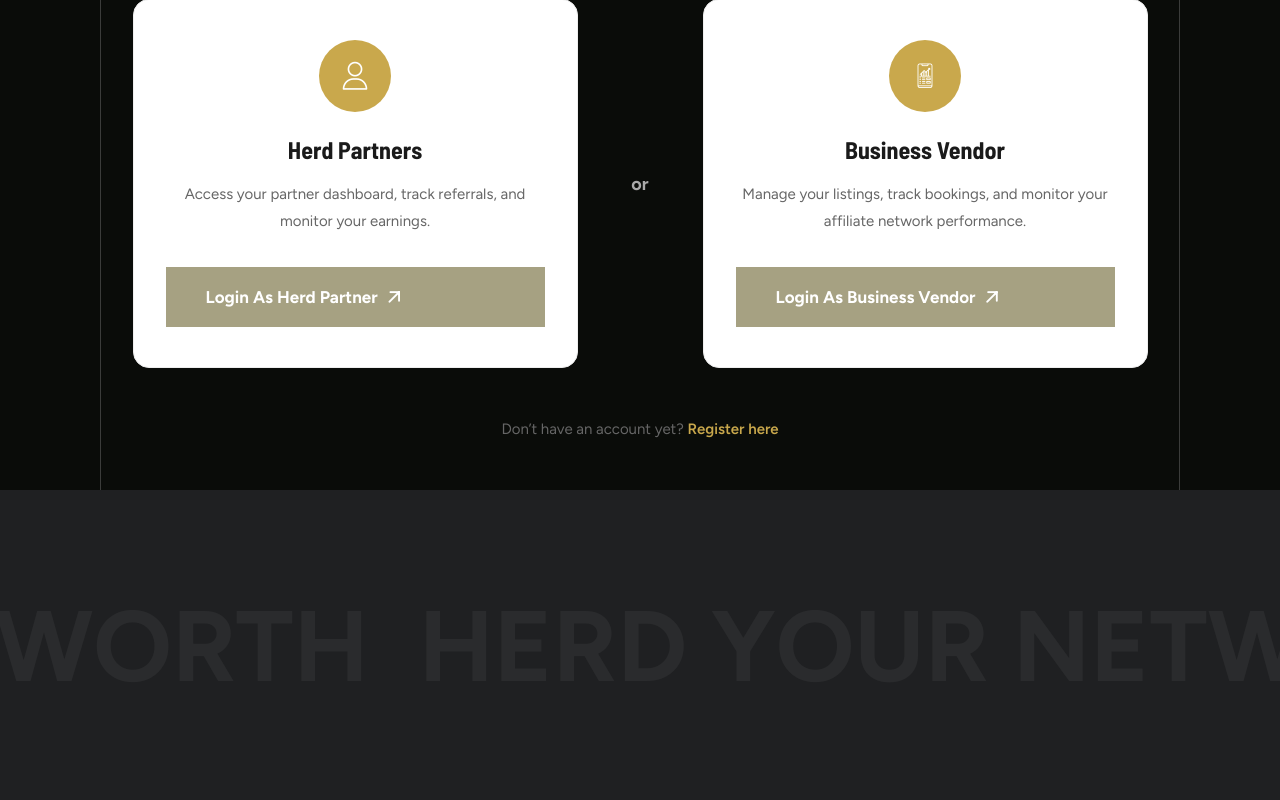
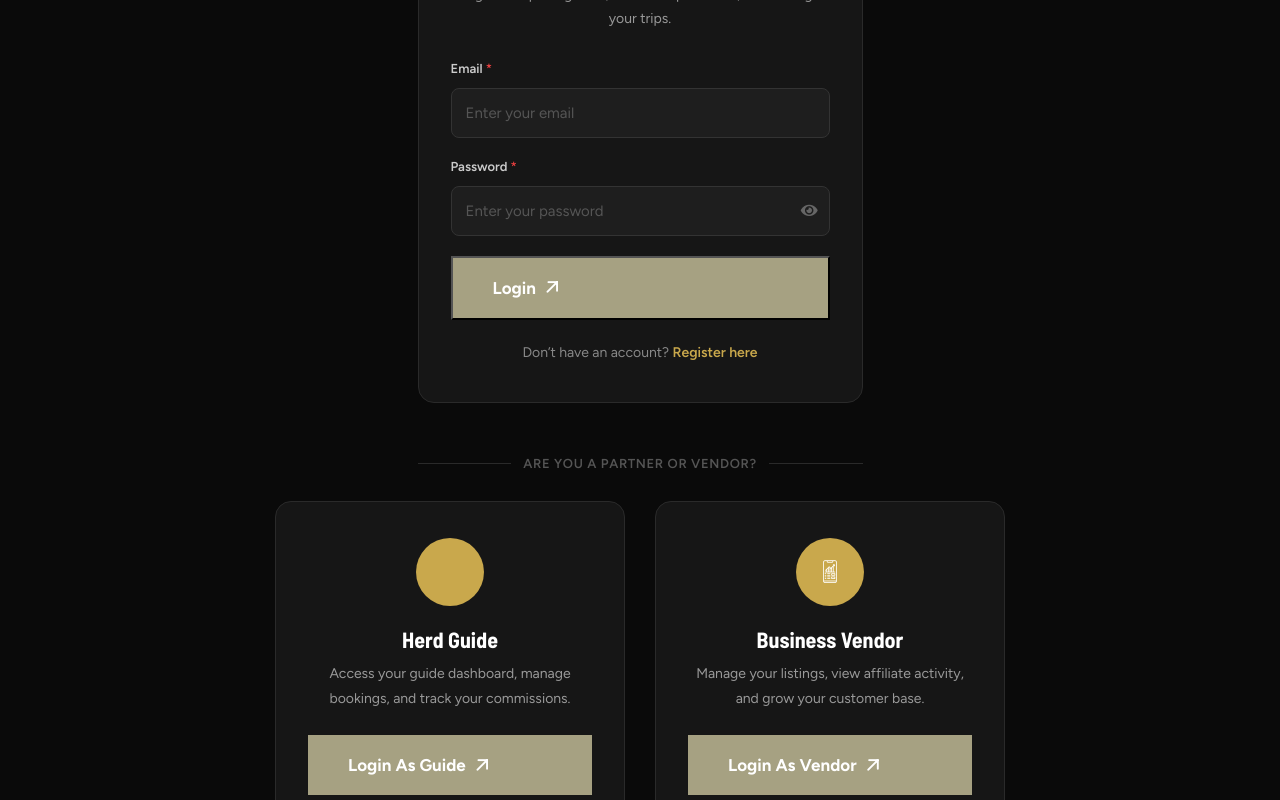
Before and after one commit to jejevj/custherds, a Vue app in the folder frontpublic/: page /login in a window 1280 px wide. Shown: the part 840-1640 px from the top of the page. Built offline with nearby package versions, Linux system fonts and the light colour scheme.

Commit message:
feat: rework Login page — tourist form + vendor/guide external redirect cards

```diff
--- a/frontpublic/src/pages/Login.vue
+++ b/frontpublic/src/pages/Login.vue
@@ -16,55 +16,92 @@
 
       <section class="login-page py-5">
         <div class="container">
-          <div class="row justify-content-center">
-            <div class="col-12 text-center mb-5 wow fadeInDown" data-wow-delay="100ms">
-              <div class="section-title sec-title-animation animation-style2">
-                <h2 class="section-title__title title-animation">Login as</h2>
-                <p class="login-page__subtitle">Choose your account type to continue</p>
+
+          <!-- ── Tourist Login Form ── -->
+          <div class="row justify-content-center mb-5">
+            <div class="col-12 col-lg-5">
+              <div class="lp-card lp-card--form">
+                <div class="lp-card__icon-wrap">
+                  <span class="icon-user"></span>
+                </div>
+                <h3 class="lp-card__title">Tourist / Traveller</h3>
+                <p class="lp-card__desc">Login to explore guides, browse experiences, and manage your trips.</p>
+
+                <form @submit.prevent="submitLogin" class="lp-form">
+                  <div class="lp-form__field">
+                    <label>Email <span class="req">*</span></label>
+                    <input type="email" v-model="form.email" placeholder="Enter your email" required />
+                  </div>
+                  <div class="lp-form__field">
+                    <label>Password <span class="req">*</span></label>
+                    <div class="lp-form__pw-wrap">
+                      <input :type="showPw ? 'text' : 'password'" v-model="form.password" placeholder="Enter your password" required />
+                      <button type="button" class="lp-form__pw-toggle" @click="showPw = !showPw" tabindex="-1">
+                        <i :class="showPw ? 'fa fa-eye-slash' : 'fa fa-eye'"></i>
+                      </button>
                     </div>
                   </div>
 
-            <!-- Herd Partners Login -->
-            <div class="col-md-5 wow fadeInLeft" data-wow-delay="200ms">
-              <div class="login-page__card">
-                <div class="login-page__card-icon">
-                  <span class="icon-user"></span>
+                  <div class="lp-form__status" v-if="loginMsg">
+                    <p :class="loginOk ? 'lp-form__success' : 'lp-form__error'">{{ loginMsg }}</p>
                   </div>
-                <h3 class="login-page__card-title">Herd Partners</h3>
-                <p class="login-page__card-text">Access your partner dashboard, track referrals, and monitor your earnings.</p>
-                <a href="https://www.custherds.com/login" target="_blank" class="thm-btn login-page__btn">
-                  Login as Herd Partner <span class="icon-up-right-arrow"></span>
+
+                  <button type="submit" class="thm-btn lp-form__submit" :disabled="loading">
+                    {{ loading ? 'Logging in…' : 'Login' }}
+                    <span class="icon-up-right-arrow"></span>
+                  </button>
+                </form>
+
+                <p class="lp-card__register">
+                  Don&rsquo;t have an account?
+                  <router-link to="/tourist/register">Register here</router-link>
+                </p>
+              </div>
+            </div>
+          </div>
+
+          <!-- ── Divider ── -->
+          <div class="row justify-content-center mb-4">
+            <div class="col-12 col-lg-5">
+              <div class="lp-divider"><span>Are you a Partner or Vendor?</span></div>
+            </div>
+          </div>
+
+          <!-- ── Vendor & Guide redirect cards ── -->
+          <div class="row justify-content-center g-4">
+            <div class="col-12 col-sm-6 col-lg-4">
+              <div class="lp-card lp-card--redirect">
+                <div class="lp-card__icon-wrap">
+                  <span class="icon-person"></span>
+                </div>
+                <h4 class="lp-card__title">Herd Guide</h4>
+                <p class="lp-card__desc">Access your guide dashboard, manage bookings, and track your commissions.</p>
+                <a
+                  href="https://partners-custherds.ourtestcloud.my.id/guide/login"
+                  class="thm-btn lp-card__btn"
+                >
+                  Login as Guide <span class="icon-up-right-arrow"></span>
                 </a>
               </div>
             </div>
 
-            <!-- Divider -->
-            <div class="col-md-1 d-flex align-items-center justify-content-center wow fadeIn" data-wow-delay="300ms">
-              <div class="login-page__divider">or</div>
-            </div>
-
-            <!-- Business Vendor Login -->
-            <div class="col-md-5 wow fadeInRight" data-wow-delay="200ms">
-              <div class="login-page__card">
-                <div class="login-page__card-icon">
+            <div class="col-12 col-sm-6 col-lg-4">
+              <div class="lp-card lp-card--redirect">
+                <div class="lp-card__icon-wrap">
                   <span class="icon-trading"></span>
                 </div>
-                <h3 class="login-page__card-title">Business Vendor</h3>
-                <p class="login-page__card-text">Manage your listings, track bookings, and monitor your affiliate network performance.</p>
-                <a href="https://www.custherds.com/login" target="_blank" class="thm-btn login-page__btn">
-                  Login as Business Vendor <span class="icon-up-right-arrow"></span>
+                <h4 class="lp-card__title">Business Vendor</h4>
+                <p class="lp-card__desc">Manage your listings, view affiliate activity, and grow your customer base.</p>
+                <a
+                  href="https://partners-custherds.ourtestcloud.my.id/vendor/login"
+                  class="thm-btn lp-card__btn"
+                >
+                  Login as Vendor <span class="icon-up-right-arrow"></span>
                 </a>
               </div>
             </div>
+          </div>
 
-            <!-- No account yet -->
-            <div class="col-12 text-center mt-5 wow fadeInUp" data-wow-delay="400ms">
-              <p class="login-page__register-text">
-                Don&rsquo;t have an account yet?
-                <router-link to="/register" class="login-page__register-link">Register here</router-link>
-              </p>
-            </div>
-          </div>
         </div>
       </section>
 
@@ -78,98 +115,218 @@
 </template>
 
 <script setup>
-import Preloader from '@/components/common/Preloader.vue';
-import ChatPopup from '@/components/common/ChatPopup.vue';
+import { ref } from 'vue';
+import Preloader   from '@/components/common/Preloader.vue';
+import ChatPopup   from '@/components/common/ChatPopup.vue';
 import SidebarWidget from '@/components/common/SidebarWidget.vue';
-import MobileNav from '@/components/common/MobileNav.vue';
+import MobileNav   from '@/components/common/MobileNav.vue';
 import SearchPopup from '@/components/common/SearchPopup.vue';
 import ScrollToTop from '@/components/common/ScrollToTop.vue';
-import HeaderTwo from '@/components/layout/header/HeaderTwo.vue';
-import PageHeader from '@/components/common/PageHeader.vue';
-import Footer1 from '@/components/layout/footer/Footer1.vue';
+import HeaderTwo   from '@/components/layout/header/HeaderTwo.vue';
+import PageHeader  from '@/components/common/PageHeader.vue';
+import Footer1     from '@/components/layout/footer/Footer1.vue';
+
+const form     = ref({ email: '', password: '' });
+const showPw   = ref(false);
+const loading  = ref(false);
+const loginMsg = ref('');
+const loginOk  = ref(false);
+
+async function submitLogin() {
+  loginMsg.value = '';
+  loading.value  = true;
+  try {
+    const params = new URLSearchParams();
+    params.append('email',    form.value.email);
+    params.append('password', form.value.password);
+    const res  = await fetch('https://www.custherds.com/tourist/login/doLogin', {
+      method:  'POST',
+      headers: { 'Content-Type': 'application/x-www-form-urlencoded' },
+      body:    params.toString(),
+    });
+    const data = await res.json();
+    if (data.status) {
+      loginOk.value  = true;
+      loginMsg.value = data.msg || 'Login successful! Redirecting…';
+      if (data.redirect) {
+        setTimeout(() => { window.location.href = data.redirect; }, 800);
+      }
+    } else {
+      loginOk.value  = false;
+      loginMsg.value = data.msg || 'Invalid email or password.';
+    }
+  } catch {
+    loginOk.value  = false;
+    loginMsg.value = 'Network error. Please try again.';
+  } finally {
+    loading.value = false;
+  }
+}
 </script>
 
 <style scoped>
-.login-page__subtitle {
-    font-size: 16px;
-    color: #666;
-    margin-top: 8px;
+.login-page {
+  background-color: #0a0a0a;
+  min-height: 60vh;
 }
 
-.login-page__card {
-    background: #fff;
-    border: 1px solid #eee;
+/* ─── Card wrapper ─── */
+.lp-card {
+  background: #161616;
+  border: 1px solid #2a2a2a;
   border-radius: 16px;
-    padding: 40px 32px;
-    text-align: center;
-    height: 100%;
-    transition: box-shadow 0.3s, transform 0.3s;
+  padding: 36px 32px;
   display: flex;
   flex-direction: column;
   align-items: center;
+  text-align: center;
+  height: 100%;
+  transition: border-color 0.25s, box-shadow 0.25s;
+}
+.lp-card:hover {
+  border-color: var(--thm-primary, #c9a84c);
+  box-shadow: 0 8px 32px rgba(201,168,76,0.12);
 }
 
-.login-page__card:hover {
-    box-shadow: 0 16px 48px rgba(0,0,0,0.10);
-    transform: translateY(-4px);
-}
-
-.login-page__card-icon {
-    width: 72px;
-    height: 72px;
+.lp-card__icon-wrap {
+  width: 68px;
+  height: 68px;
   border-radius: 50%;
   background: var(--thm-primary, #c9a84c);
   display: flex;
   align-items: center;
   justify-content: center;
-    margin-bottom: 24px;
+  margin-bottom: 20px;
+  flex-shrink: 0;
 }
-
-.login-page__card-icon span {
-    font-size: 28px;
+.lp-card__icon-wrap span {
+  font-size: 26px;
   color: #fff;
 }
 
-.login-page__card-title {
-    font-size: 24px;
+.lp-card__title {
+  font-size: 22px;
   font-weight: 700;
-    margin-bottom: 16px;
-    color: var(--thm-black, #1a1a1a);
+  color: #ffffff;
+  margin-bottom: 10px;
 }
-
-.login-page__card-text {
-    font-size: 15px;
-    color: #666;
-    line-height: 1.8;
-    margin-bottom: 32px;
+.lp-card__desc {
+  font-size: 14px;
+  color: #999;
+  line-height: 1.75;
+  margin-bottom: 24px;
   flex: 1;
 }
-
-.login-page__btn {
-    margin-top: auto;
-    width: 100%;
-    text-align: center;
+.lp-card__register {
+  margin-top: 20px;
+  font-size: 14px;
+  color: #888;
 }
-
-.login-page__divider {
-    font-size: 18px;
-    font-weight: 700;
-    color: #aaa;
-    padding: 16px 0;
-}
-
-.login-page__register-text {
-    font-size: 15px;
-    color: #666;
-}
-
-.login-page__register-link {
+.lp-card__register a {
   color: var(--thm-primary, #c9a84c);
   font-weight: 600;
   text-decoration: none;
 }
+.lp-card__register a:hover { text-decoration: underline; }
 
-.login-page__register-link:hover {
-    text-decoration: underline;
+.lp-card__btn {
+  width: 100%;
+  margin-top: auto;
+  text-align: center;
 }
+
+/* ─── Form ─── */
+.lp-form {
+  width: 100%;
+  text-align: left;
+}
+.lp-form__field {
+  display: flex;
+  flex-direction: column;
+  gap: 6px;
+  margin-bottom: 16px;
+}
+.lp-form__field label {
+  font-size: 13px;
+  font-weight: 600;
+  color: #ccc;
+}
+.lp-form__field input {
+  background: #1e1e1e;
+  border: 1px solid #333;
+  color: #fff;
+  border-radius: 8px;
+  padding: 11px 14px;
+  font-size: 15px;
+  outline: none;
+  width: 100%;
+  transition: border 0.2s;
+}
+.lp-form__field input::placeholder { color: #555; }
+.lp-form__field input:focus { border-color: var(--thm-primary, #c9a84c); }
+
+.lp-form__pw-wrap {
+  position: relative;
+}
+.lp-form__pw-wrap input { padding-right: 44px; }
+.lp-form__pw-toggle {
+  position: absolute;
+  right: 12px;
+  top: 50%;
+  transform: translateY(-50%);
+  background: none;
+  border: none;
+  color: #666;
+  cursor: pointer;
+  font-size: 15px;
+  padding: 0;
+}
+.lp-form__pw-toggle:hover { color: var(--thm-primary, #c9a84c); }
+
+.lp-form__submit {
+  width: 100%;
+  text-align: center;
+  margin-top: 4px;
+}
+.lp-form__submit[disabled] { opacity: 0.45; cursor: not-allowed; }
+
+.lp-form__success {
+  color: #68d391;
+  font-size: 13px;
+  background: rgba(104,211,145,0.1);
+  border: 1px solid rgba(104,211,145,0.3);
+  border-radius: 6px;
+  padding: 9px 12px;
+  margin-bottom: 12px;
+}
+.lp-form__error {
+  color: #fc8181;
+  font-size: 13px;
+  background: rgba(252,129,129,0.1);
+  border: 1px solid rgba(252,129,129,0.3);
+  border-radius: 6px;
+  padding: 9px 12px;
+  margin-bottom: 12px;
+}
+.req { color: #e53e3e; }
+
+/* ─── Divider ─── */
+.lp-divider {
+  display: flex;
+  align-items: center;
+  gap: 12px;
+  color: #444;
+  font-size: 13px;
+  font-weight: 600;
+  text-transform: uppercase;
+  letter-spacing: 0.05em;
+}
+.lp-divider::before,
+.lp-divider::after {
+  content: '';
+  flex: 1;
+  height: 1px;
+  background: #2a2a2a;
+}
+.lp-divider span { white-space: nowrap; color: #555; }
 </style>
```
Lines whose indentation alone changed are shown as unchanged.
